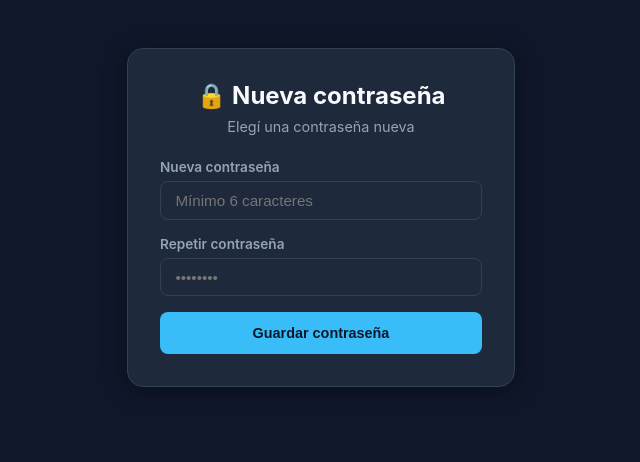
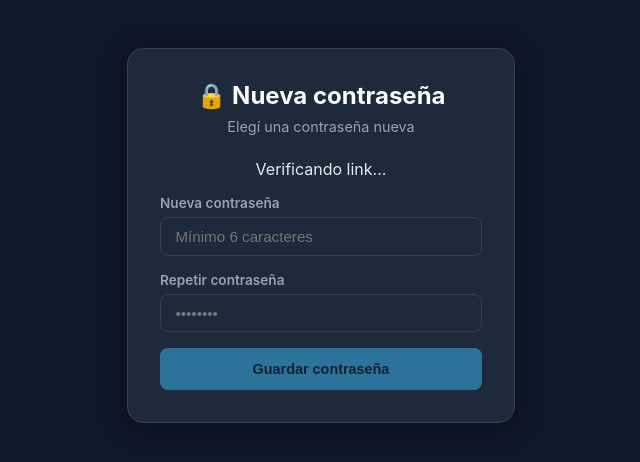
Before and after one commit to nazarenorocco-ux/prode-mundial, a React (Vite) app: page /reset-password in a window 1280 px wide. Shown: the top 462 px of the page, without its empty margins (319-959 px from the left). Built offline with nearby package versions, Linux system fonts and the light colour scheme.

Commit message:
fix: ResetPassword espera sesión PASSWORD_RECOVERY antes de actualizar

```diff
--- a/src/pages/ResetPassword.jsx
+++ b/src/pages/ResetPassword.jsx
@@ -8,22 +8,32 @@ export default function ResetPassword() {
   const [loading, setLoading]     = useState(false)
   const [error, setError]         = useState('')
   const [success, setSuccess]     = useState(false)
+  const [ready, setReady]         = useState(false)
   const navigate = useNavigate()
 
-  // Supabase manda el token en el hash de la URL
-  // detectSessionFromUrl: true en supabaseClient lo procesa automáticamente
   useEffect(() => {
-    const { data: { subscription } } = supabase.auth.onAuthStateChange((event) => {
-      if (event === 'PASSWORD_RECOVERY') {
-        // Sesión lista, el usuario puede cambiar su contraseña
+    const { data: { subscription } } = supabase.auth.onAuthStateChange((event, session) => {
+      if (event === 'PASSWORD_RECOVERY' && session) {
+        setReady(true)
       }
     })
+
+    // También verificar si ya hay sesión activa
+    supabase.auth.getSession().then(({ data: { session } }) => {
+      if (session) setReady(true)
+    })
+
     return () => subscription.unsubscribe()
   }, [])
 
   const handleSubmit = async (e) => {
     e.preventDefault()
     setError('')
+
+    if (!ready) {
+      setError('El link expiró. Solicitá uno nuevo.')
+      return
+    }
 
     if (password.length < 6) {
       setError('La contraseña debe tener al menos 6 caracteres.')
@@ -72,6 +82,12 @@ export default function ResetPassword() {
         <h1 className="auth-title">🔒 Nueva contraseña</h1>
         <p className="auth-subtitle">Elegí una contraseña nueva</p>
 
+        {!ready && (
+          <div style={{ textAlign: 'center', color: 'var(--color-text-muted)', marginBottom: '1rem' }}>
+            Verificando link...
+          </div>
+        )}
+
         {error && <div className="auth-error">{error}</div>}
 
         <form className="auth-form" onSubmit={handleSubmit}>
@@ -100,7 +116,7 @@ export default function ResetPassword() {
           <button
             type="submit"
             className="btn btn-primary btn-full"
-            disabled={loading}
+            disabled={loading || !ready}
           >
             {loading ? 'Guardando...' : 'Guardar contraseña'}
           </button>
```
